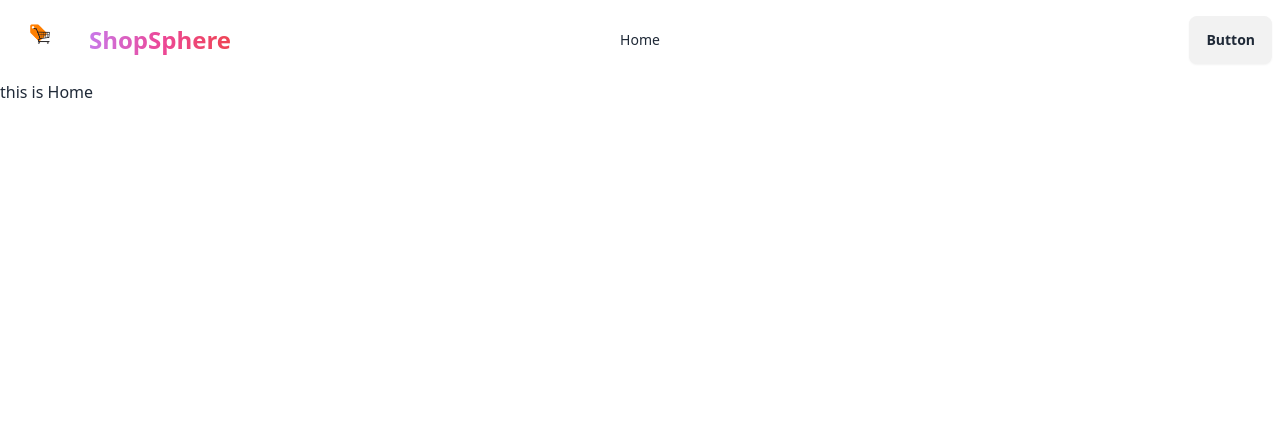
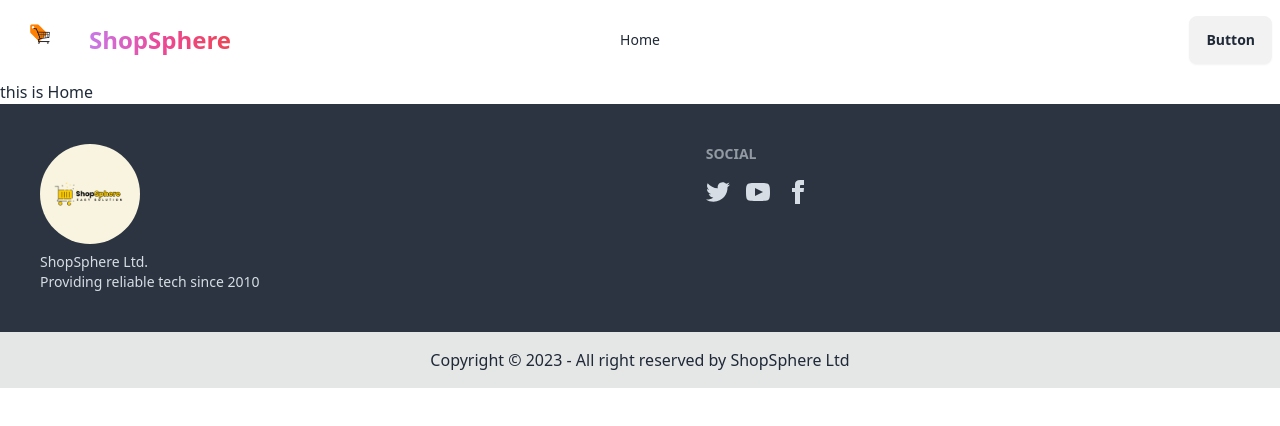
Before and after one commit to MdShuvo18/ShopSphere-client, a React (Vite) app: page / in a window 1280 px wide. Shown: the top 426 px of the page. Built offline with nearby package versions, Linux system fonts and the light colour scheme.

Commit message:
footer added

```diff
--- /dev/null
+++ b/src/Pages/Footer/Footer.jsx
@@ -0,0 +1,29 @@
+
+
+const Footer = () => {
+    return (
+        <footer>
+        <div className="footer p-10 bg-neutral text-neutral-content">
+            <div>
+               <img className="w-[100px] h-[100px] rounded-full" src="/public/Yellow and Black Modern Minimalist Online Shop Logo.png" alt="" />
+                <p>ShopSphere Ltd.<br />Providing reliable tech since 2010</p>
+            </div>
+            <div>
+                <span className="footer-title">Social</span>
+                <div className="grid grid-flow-col gap-4">
+                    <a><svg xmlns="http://www.w3.org/2000/svg" width="24" height="24" viewBox="0 0 24 24" className="fill-current"><path d="M24 4.557c-.883.392-1.832.656-2.828.775 1.017-.609 1.798-1.574 2.165-2.724-.951.564-2.005.974-3.127 1.195-.897-.957-2.178-1.555-3.594-1.555-3.179 0-5.515 2.966-4.797 6.045-4.091-.205-7.719-2.165-10.148-5.144-1.29 2.213-.669 5.108 1.523 6.574-.806-.026-1.566-.247-2.229-.616-.054 2.281 1.581 4.415 3.949 4.89-.693.188-1.452.232-2.224.084.626 1.956 2.444 3.379 4.6 3.419-2.07 1.623-4.678 2.348-7.29 2.04 2.179 1.397 4.768 2.212 7.548 2.212 9.142 0 14.307-7.721 13.995-14.646.962-.695 1.797-1.562 2.457-2.549z"></path></svg></a>
+                    <a><svg xmlns="http://www.w3.org/2000/svg" width="24" height="24" viewBox="0 0 24 24" className="fill-current"><path d="M19.615 3.184c-3.604-.246-11.631-.245-15.23 0-3.897.266-4.356 2.62-4.385 8.816.029 6.185.484 8.549 4.385 8.816 3.6.245 11.626.246 15.23 0 3.897-.266 4.356-2.62 4.385-8.816-.029-6.185-.484-8.549-4.385-8.816zm-10.615 12.816v-8l8 3.993-8 4.007z"></path></svg></a>
+                    <a><svg xmlns="http://www.w3.org/2000/svg" width="24" height="24" viewBox="0 0 24 24" className="fill-current"><path d="M9 8h-3v4h3v12h5v-12h3.642l.358-4h-4v-1.667c0-.955.192-1.333 1.115-1.333h2.885v-5h-3.808c-3.596 0-5.192 1.583-5.192 4.615v3.385z"></path></svg></a>
+                </div>
+            </div>
+        </div>
+        <div className="p-4 footer-center bg-base-300 text-base-content">
+                <div>
+                    <p>Copyright © 2023 - All right reserved by ShopSphere Ltd</p>
+                </div>
+            </div>
+    </footer>
+    );
+};
+
+export default Footer;
--- a/src/Pages/Home/Home.jsx
+++ b/src/Pages/Home/Home.jsx
@@ -1,3 +1,4 @@
+import Footer from "../Footer/Footer";
 import Navbar from "../Navbar/Navbar";
 
 const Home = () => {
@@ -5,6 +6,7 @@
         <div>
             <Navbar></Navbar>
             this is Home
+            <Footer></Footer>
         </div>
     );
 };
```
